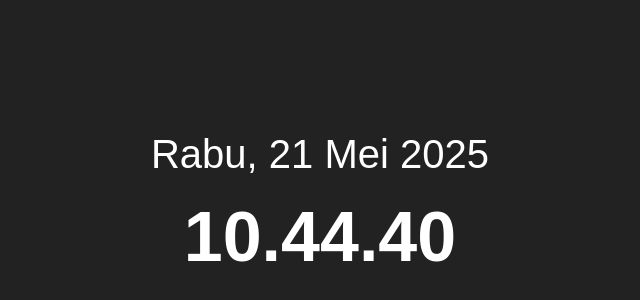
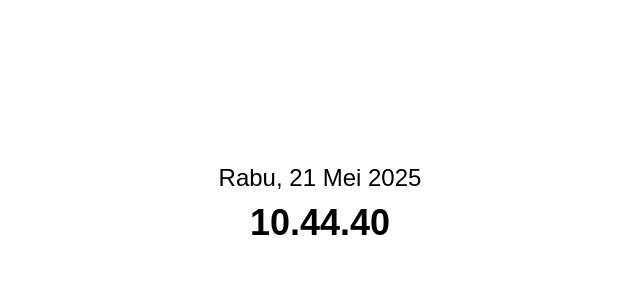
Before and after one commit to beurhn/jam-digital-wib, a plain HTML site: page index.html in a window 1280 px wide. Shown: the part 196-496 px from the top of the page, without its empty margins (320-960 px from the left). Drawn offline with Linux system fonts and the light colour scheme.

Commit message:
Update index.html

```diff
--- a/index.html
+++ b/index.html
@@ -6,8 +6,8 @@
 <style>
   body {
     font-family: Arial, sans-serif;
-    background-color: #222;
-    color: #fff;
+    background-color: transparent; /* transparan */
+    color: #000; /* teks hitam agar terlihat */
     display: flex;
     flex-direction: column;
     justify-content: center;
@@ -16,11 +16,11 @@
     margin: 0;
   }
   #tanggal {
-    font-size: 40px;
-    margin-bottom: 20px;
+    font-size: 24px; /* lebih kecil */
+    margin-bottom: 10px;
   }
   #jam {
-    font-size: 70px;
+    font-size: 36px; /* lebih kecil */
     font-weight: bold;
   }
 </style>
@@ -33,11 +33,9 @@
 function updateWaktu() {
   const sekarang = new Date();
 
-  // Opsi tanggal dengan format bahasa Indonesia
   const opsiTanggal = { timeZone: 'Asia/Jakarta', weekday: 'long', year: 'numeric', month: 'long', day: 'numeric' };
   const tanggalWIB = sekarang.toLocaleDateString('id-ID', opsiTanggal);
 
-  // Opsi jam 24 jam
   const opsiJam = { timeZone: 'Asia/Jakarta', hour12: false, hour: '2-digit', minute: '2-digit', second: '2-digit' };
   const jamWIB = sekarang.toLocaleTimeString('id-ID', opsiJam);
 
```
